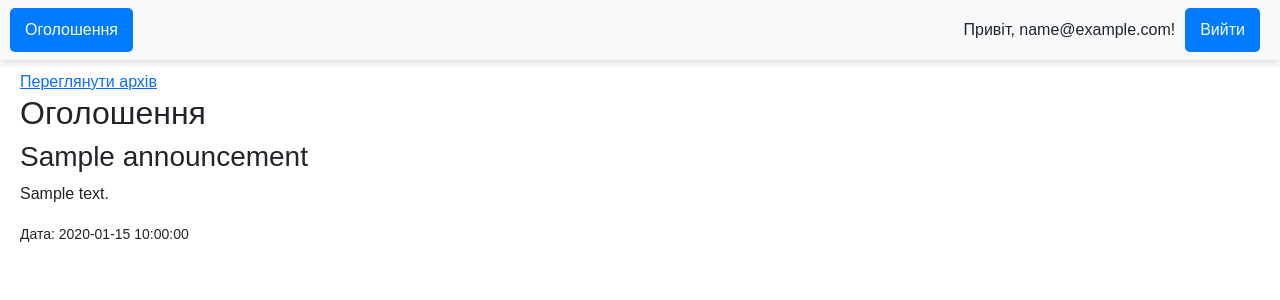
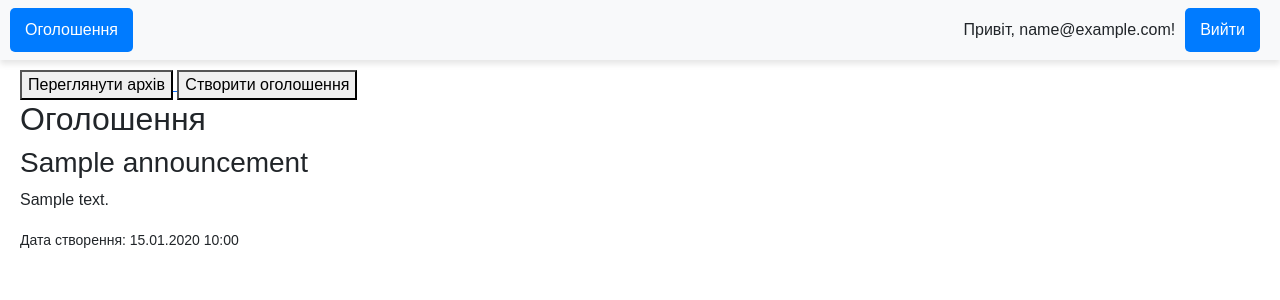
Before and after one commit to Yanohi7/notice_board, a Flask app: page /announcements/ in a window 1280 px wide. Shown: the top 300 px of the page. Run offline with Flask 3, Linux system fonts and the light colour scheme; a user stored in the database is signed in; tables that the repository leaves empty hold one stand-in row (values such as "Sample post").

Commit message:
minor changes and announcement navigation

```diff
--- a/app/announcements/templates/announcements/archived.html
+++ b/app/announcements/templates/announcements/archived.html
@@ -6,7 +6,7 @@
     <div>
         <h3>{{ announcement.title }}</h3>
         <p>{{ announcement.message }}</p>
-        <small>Дата: {{ announcement.created_at }}</small>
+         <small>Дата створення: {{ announcement.created_at.strftime('%d.%m.%Y %H:%M') }}</small>
     </div>
 {% endfor %}
 {% endblock %}
--- a/app/announcements/templates/announcements/list.html
+++ b/app/announcements/templates/announcements/list.html
@@ -1,12 +1,19 @@
 {% extends "base.html" %}
 {% block content %}
-<a href="{{ url_for('announcements.list_archived_announcements') }}">Переглянути архів</a>
+<a href="{{ url_for('announcements.list_archived_announcements') }}">
+    <button> Переглянути архів</button>
+</a>
+
+<a href="{{ url_for('announcements.create_announcement') }}">
+    <button> Створити оголошення</button>
+</a>
+
 <h2>Оголошення</h2>
 {% for announcement in announcements %}
     <div>
         <h3>{{ announcement.title }}</h3>
         <p>{{ announcement.message }}</p>
-        <small>Дата: {{ announcement.created_at }}</small>
+        <small>Дата створення: {{ announcement.created_at.strftime('%d.%m.%Y %H:%M') }}</small>
         {% if current_user.role == "user" %} # ПОКИ ЩО БЕЗ РОЛЕЙ
             <form action="{{ url_for('announcements.archive_announcement', announcement_id=announcement.id) }}" method="post">
                 <button type="submit">Архівувати</button>
```
